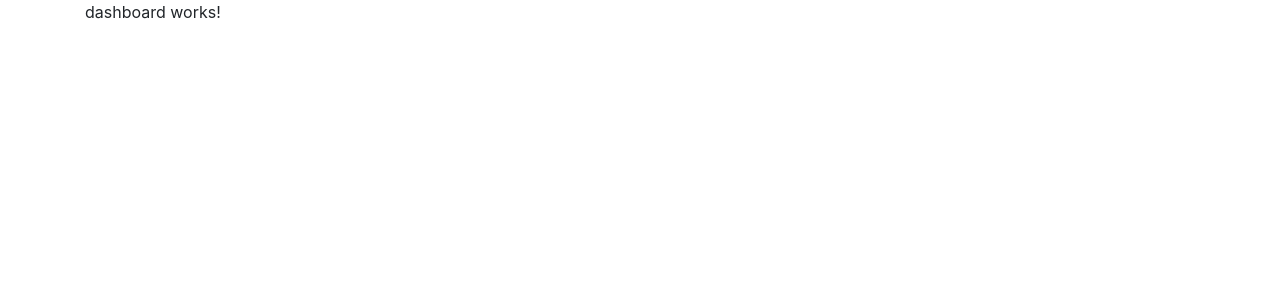
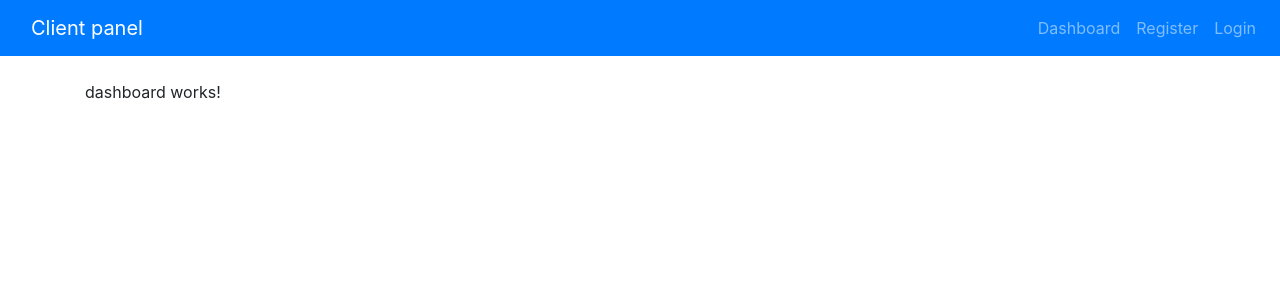
Before and after one commit to rustam-mukhametshin/clientpanel-aftb, an Angular app: page / in a window 1280 px wide. Shown: the top 300 px of the page. Built offline with nearby package versions, Linux system fonts and the light colour scheme.

Commit message:
Add navbar tags.

```diff
--- a/src/app/components/navbar/navbar.component.html
+++ b/src/app/components/navbar/navbar.component.html
@@ -0,0 +1,23 @@
+<nav class="navbar navbar-expand-md navbar-dark bg-primary mb-4">
+  <div class="container">
+    <a routerLink="/" class="navbar-brand">Client panel</a>
+    <button class="navbar-toggler" type="button" data-toggle="collapse" data-target="#navbarMain"><span
+      class="navbar-toggler-icon"></span></button>
+  </div>
+
+  <div class="collapse navbar-collapse" id="navbarMain">
+    <ul class="navbar-nav mr-auto">
+      <li class="nav-item">
+        <a class="nav-link" routerLink="/">Dashboard</a>
+      </li>
+    </ul>
+    <ul class="navbar-nav ml-auto">
+      <li class="nav-item">
+        <a class="nav-link" routerLink="/register">Register</a>
+      </li>
+      <li class="nav-item">
+        <a class="nav-link" routerLink="/login">Login</a>
+      </li>
+    </ul>
+  </div>
+</nav>
```
